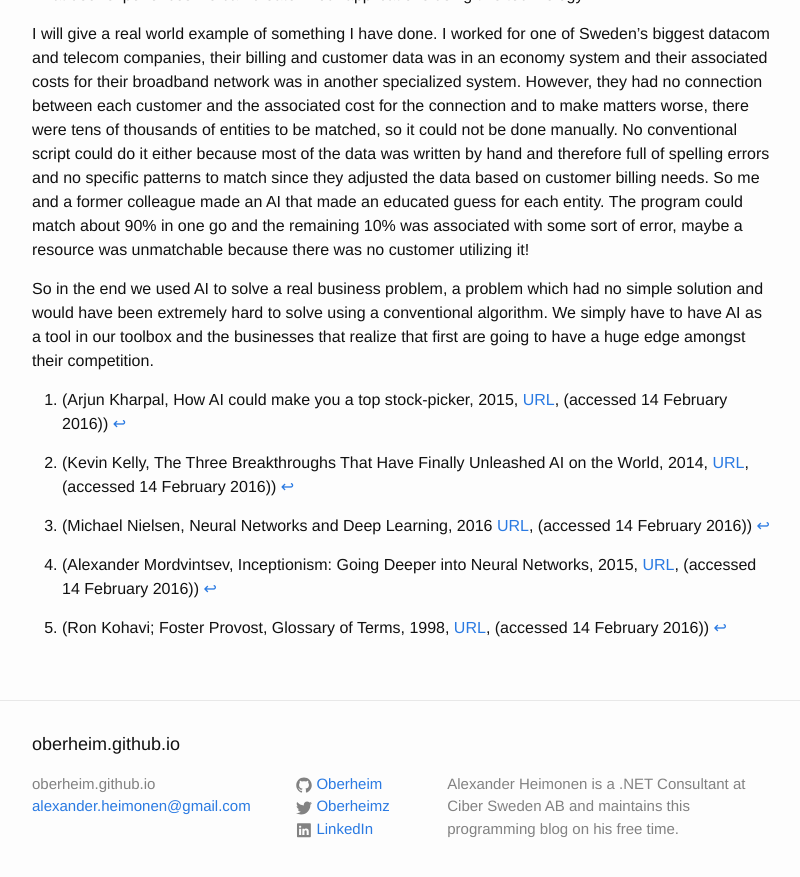
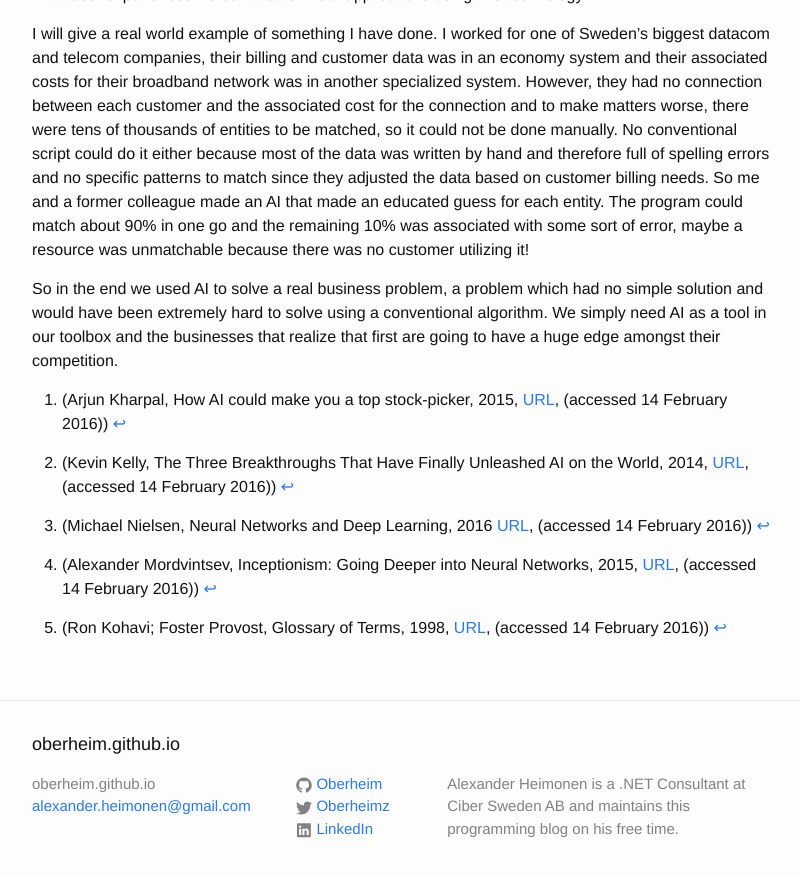
Before and after one commit to Oberheim/Oberheim.github.io, a Jekyll site: the page built from _posts/2016-02-14-artificial-intelligence-today.markdown, in a window 1280 px wide and 900 px high, scrolled down 3454 px. Shown: the top 877 px of the window, without its empty margins (238-1038 px from the left). Built offline with Jekyll 4.4.1, drawn with Linux system fonts in a browser that asks for light colours; comment, search, counter and statistics services are not loaded.

Commit message:
Update 2016-02-14-artificial-intelligence-today.markdown

```diff
--- a/_posts/2016-02-14-artificial-intelligence-today.markdown
+++ b/_posts/2016-02-14-artificial-intelligence-today.markdown
@@ -62,7 +62,7 @@ Personally I think that a lot of these concepts are easy enough to understand an
 
 I will give a real world example of something I have done. I worked for one of Sweden's biggest datacom and telecom companies, their billing and customer data was in an economy system and their associated costs for their broadband network was in another specialized system. However, they had no connection between each customer and the associated cost for the connection and to make matters worse, there were tens of thousands of entities to be matched, so it could not be done manually. No conventional script could do it either because most of the data was written by hand and therefore full of spelling errors and no specific patterns to match since they adjusted the data based on customer billing needs. So me and a former colleague made an AI that made an educated guess for each entity. The program could match about 90% in one go and the remaining 10% was associated with some sort of error, maybe a resource was unmatchable because there was no customer utilizing it!
 
-So in the end we used AI to solve a real business problem, a problem which had no simple solution and would have been extremely hard to solve using a conventional algorithm. We simply have to have AI as a tool in our toolbox and the businesses that realize that first are going to have a huge edge amongst their competition.
+So in the end we used AI to solve a real business problem, a problem which had no simple solution and would have been extremely hard to solve using a conventional algorithm. We simply need AI as a tool in our toolbox and the businesses that realize that first are going to have a huge edge amongst their competition.
 
 [^1]:(Kevin Kelly, The Three Breakthroughs That Have Finally Unleashed AI on the World, 2014, [URL](http://www.wired.com/2014/10/future-of-artificial-intelligence/), (accessed 14 February 2016))
 
```
